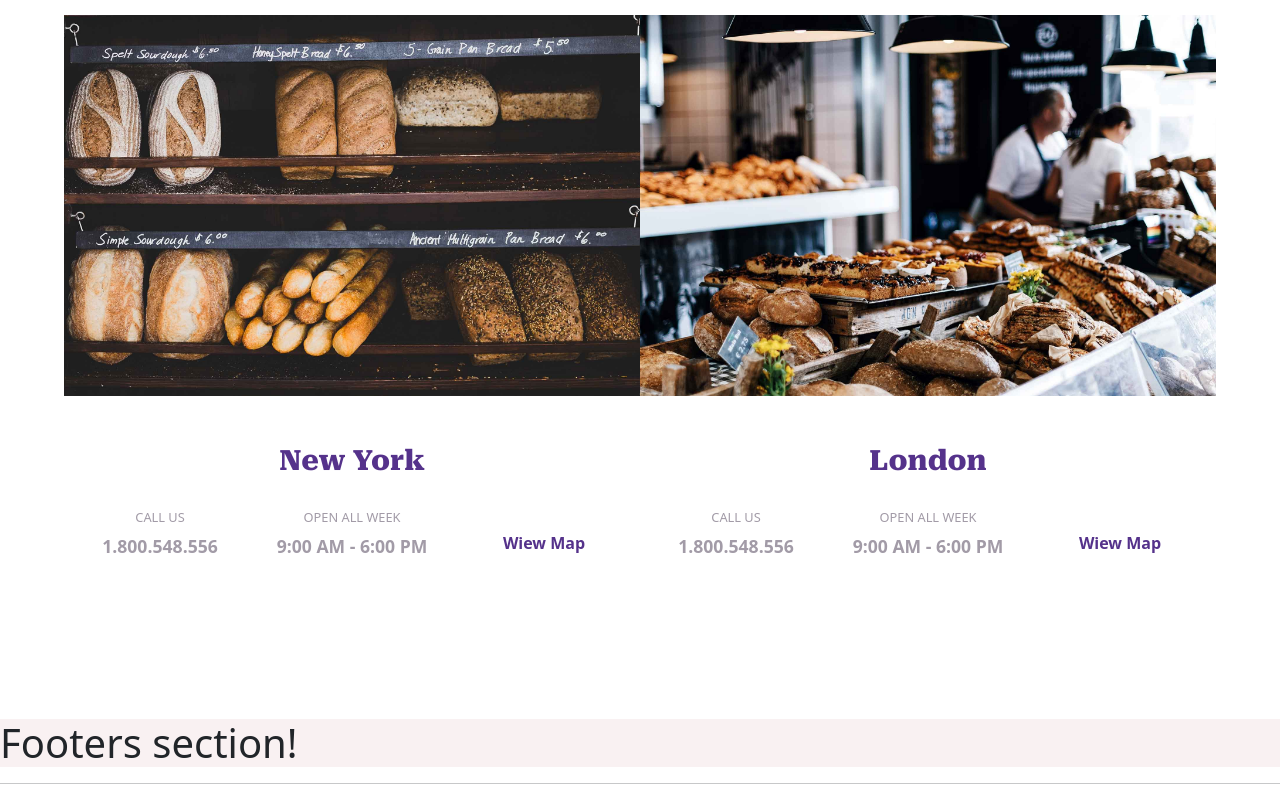
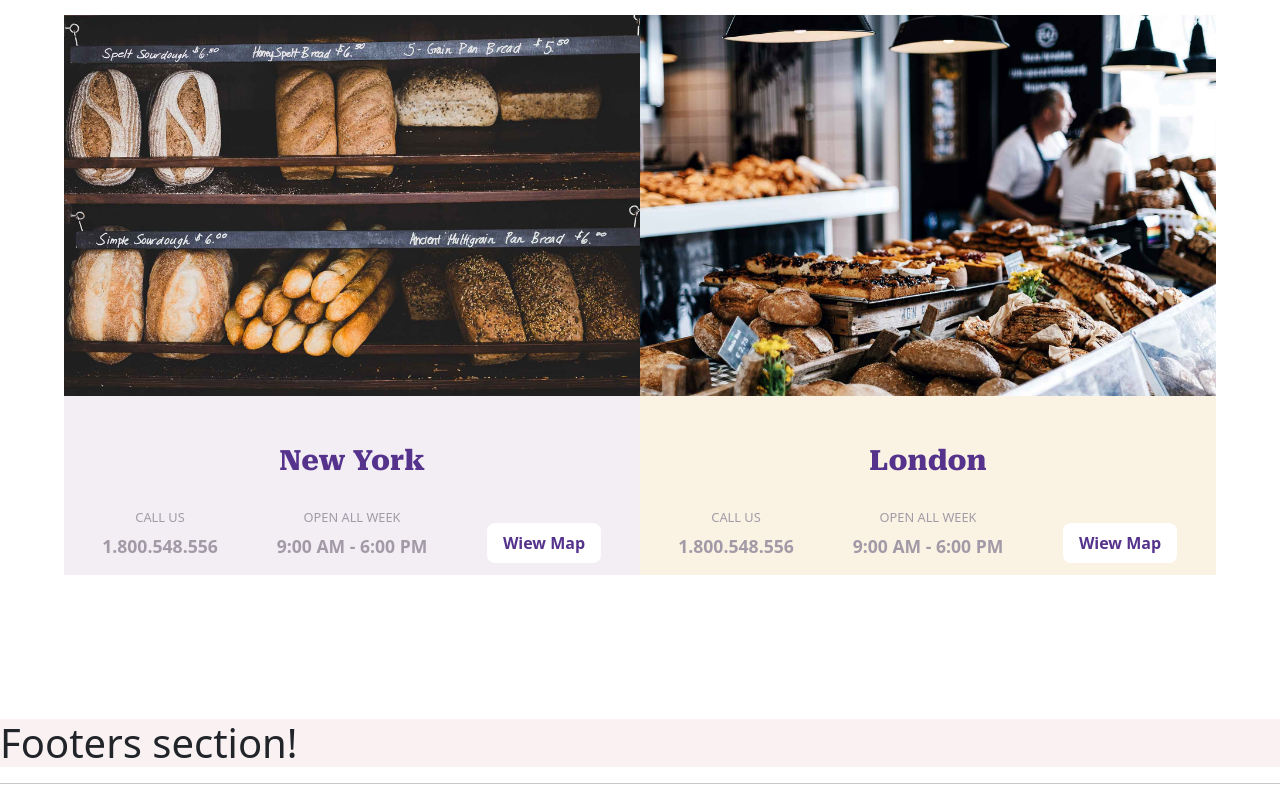
Before and after one commit to EliaBuratti/proj-html-vuejs, a Vue app: page / in a window 1280 px wide. Shown: the part 4214-5014 px from the top of the page. Built offline with nearby package versions, Linux system fonts and the light colour scheme.

Commit message:
add background color on visit section

```diff
--- a/src/assets/scss/Main.scss
+++ b/src/assets/scss/Main.scss
@@ -209,5 +209,13 @@ $style-color: #55328b;
                 color: $ligth;
             }
         }
+
+        .eb_grey {
+            background-color: $grey;
+        }
+
+        .eb_yellow {
+            background-color: $bg-locator;
+        }
     }
 }
--- a/src/assets/scss/partials/variable.scss
+++ b/src/assets/scss/partials/variable.scss
@@ -4,3 +4,4 @@ $grey: #f2eef4;
 $grey-dark: #a29ba7;
 $style-color: #55328b;
 $price-color: #65bc7b;
+$bg-locator: #faf3e3;
--- a/src/components/Main.vue
+++ b/src/components/Main.vue
@@ -204,7 +204,6 @@ export default {
             </div>
 
             <!-- visit our baking -->
-            <!-- manca lo sfondooooooooooo****************************************************** -->
             <div class="col-12 eb_baking eb_store">
 
                 <!-- title -->
@@ -215,10 +214,11 @@ export default {
 
                 <!-- picture -->
                 <div class="col-12 d-flex py-5">
-                    <div v-for="picture in image.bakery_store" class="col-6">
+                    <div v-for="(picture, i) in image.bakery_store" class="col-6">
                         <img :src="getImagePath(picture.img)" :alt="picture.text">
 
-                        <div class="eb_info-store text-center d-flex align-items-center flex-wrap pt-5">
+                        <div class="eb_info-store text-center d-flex align-items-center flex-wrap pt-5"
+                            :class="(i + 1) % 2 === 1 ? 'eb_grey' : 'eb_yellow'">
                             <h3 class="col-12 pb-4">{{ picture.title }}</h3>
                             <span class="col-4 text-uppercase">
                                 <h5>call us</h5>
@@ -239,6 +239,10 @@ export default {
                 </div>
             </div>
 
+
+            <!-- follow on social -->
+
+
         </div>
     </div>
 </template>
--- a/src/dataJs/image.js
+++ b/src/dataJs/image.js
@@ -78,5 +78,6 @@ export default {
             working_time: '9:00 AM - 6:00 PM',
             location: 'https://www.google.com/maps/place/6+The+Broadway,+London,+Regno+Unito/@51.5784392,-0.1261125,17z/data=!3m1!4b1!4m6!3m5!1s0x48761bc0acb87de3:0xc5daed5f8a8dec0c!8m2!3d51.5784392!4d-0.1235376!16s%2Fg%2F11c3rs_jyd?entry=ttu',
         },
-    ]
+    ],
+
 }
```
